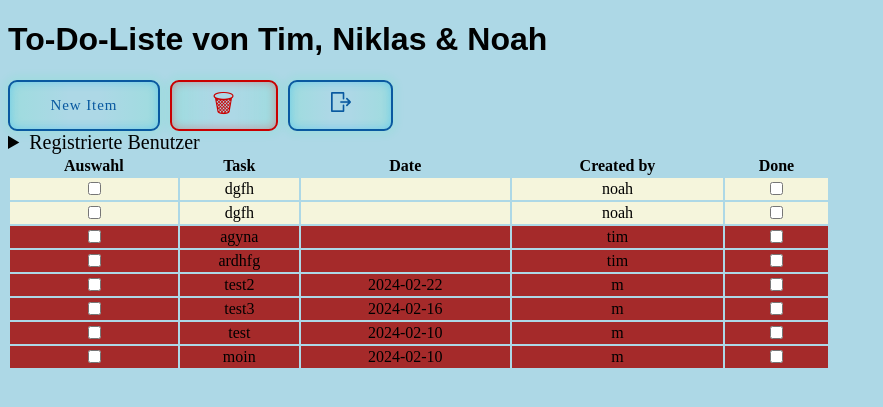
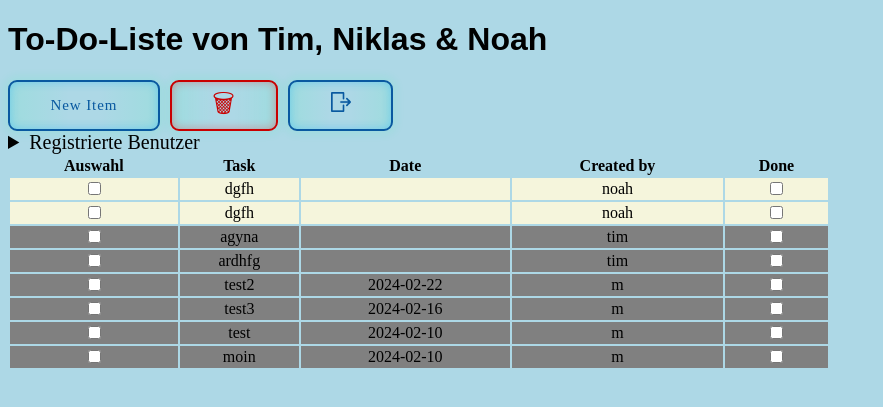
Before and after one commit to Tim10022023/ToDoListPythonProject, a Flask app: page / in a window 1280 px wide. Shown: the top 407 px of the page, without its empty margins (0-883 px from the left). Run offline with Flask 3, Linux system fonts and the light colour scheme; a user stored in the database is signed in.

Commit message:
changed style of task row

```diff
--- a/static/style.css
+++ b/static/style.css
@@ -21,11 +21,11 @@ table{
 
 .task-done-not-me{
   color: #2dc518;
-  background-color: brown;
+  background-color: grey;
 }
 
 .task-not-done-not-me{
-  background-color: brown;
+  background-color: grey;
 }
 
 .task-not-done-me{
```
Also changed, not shown: instance/eingaben.db.
